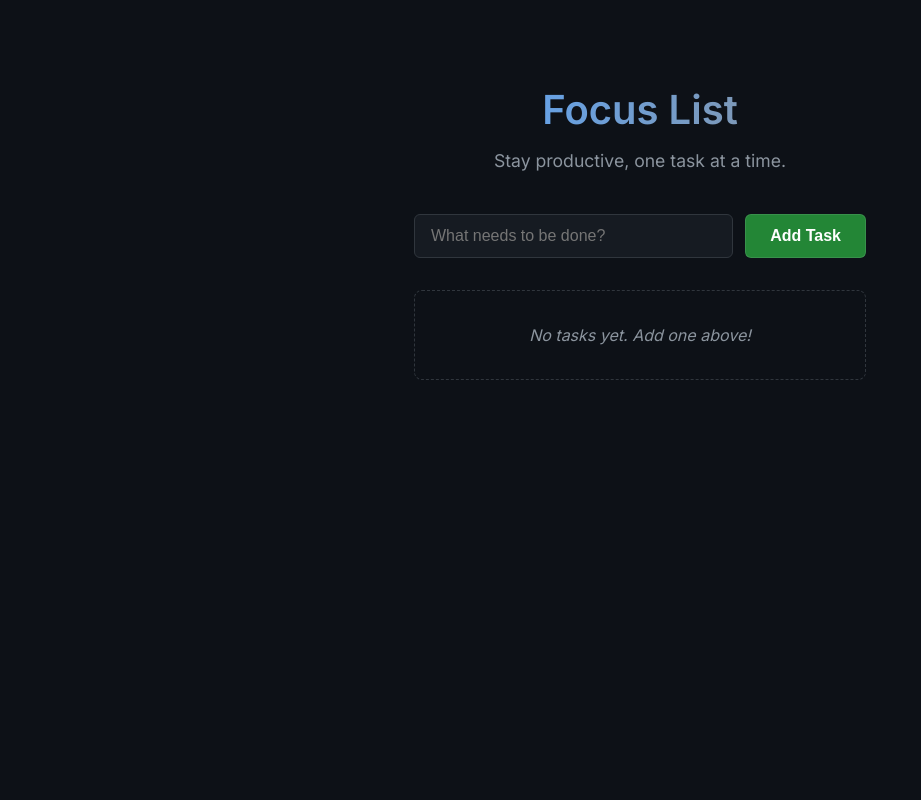
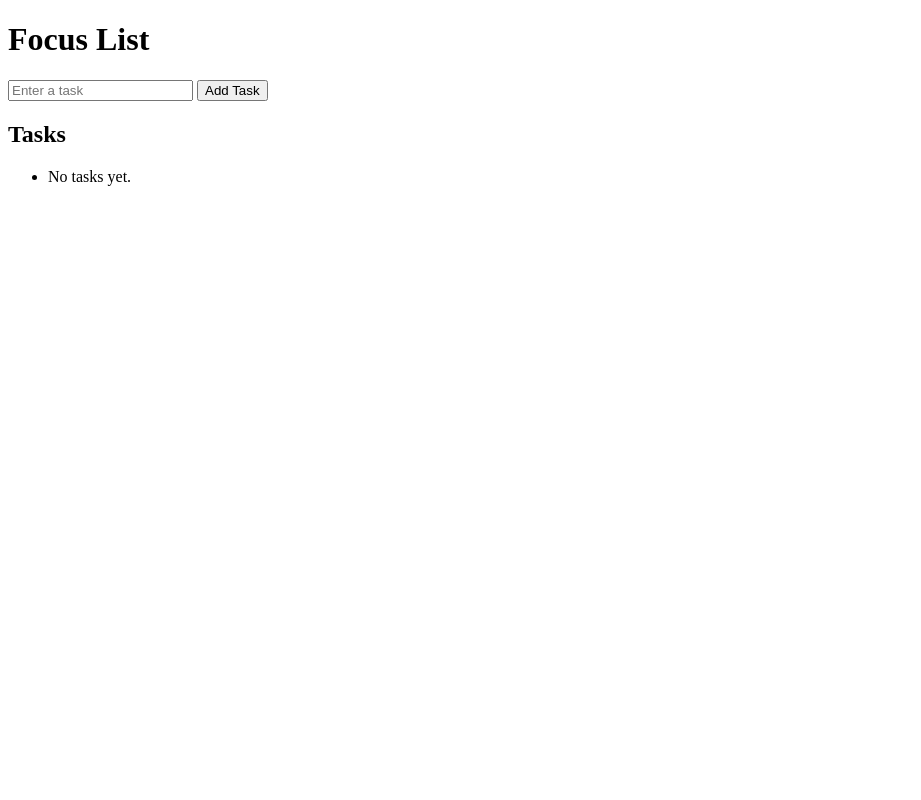
Before and after one commit to dhruvhaldar/focus_list, a Flask app: page / in a window 1280 px wide. Shown: the whole page, without its empty margins (0-921 px from the left). Run offline with Flask 3, Linux system fonts and the light colour scheme.

Commit message:
refactor: Remove custom CSS styling and simplify frontend HTML to a basic, unstyled structure.

```diff
--- a/static/style.css
+++ /dev/null
@@ -1,152 +0,0 @@
-:root {
-    --bg-color: #0d1117;
-    --card-bg: #161b22;
-    --text-primary: #f0f6fc;
-    --text-secondary: #8b949e;
-    --accent-color: #238636;
-    --accent-hover: #2ea043;
-    --delete-color: #da3633;
-    --delete-hover: #f85149;
-    --border-color: #30363d;
-    --font-family: 'Inter', -apple-system, BlinkMacSystemFont, "Segoe UI", Roboto, Helvetica, Arial, sans-serif;
-}
-
-* {
-    box-sizing: border-box;
-    margin: 0;
-    padding: 0;
-}
-
-body {
-    background-color: var(--bg-color);
-    color: var(--text-primary);
-    font-family: var(--font-family);
-    display: flex;
-    justify-content: center;
-    min-height: 100vh;
-    padding-top: 5rem;
-    line-height: 1.5;
-}
-
-.container {
-    width: 100%;
-    max-width: 500px;
-    padding: 0 1.5rem;
-}
-
-header {
-    text-align: center;
-    margin-bottom: 2.5rem;
-}
-
-header h1 {
-    font-size: 2.5rem;
-    font-weight: 700;
-    background: linear-gradient(90deg, #58a6ff, #8b949e);
-    -webkit-background-clip: text;
-    -webkit-text-fill-color: transparent;
-    margin-bottom: 0.5rem;
-}
-
-header p {
-    color: var(--text-secondary);
-    font-size: 1.1rem;
-}
-
-.add-task form {
-    display: flex;
-    gap: 0.75rem;
-    margin-bottom: 2rem;
-    position: relative;
-}
-
-input[type="text"] {
-    flex-grow: 1;
-    background-color: var(--card-bg);
-    border: 1px solid var(--border-color);
-    border-radius: 6px;
-    padding: 0.75rem 1rem;
-    color: var(--text-primary);
-    font-size: 1rem;
-    transition: border-color 0.2s, box-shadow 0.2s;
-    outline: none;
-}
-
-input[type="text"]:focus {
-    border-color: #58a6ff;
-    box-shadow: 0 0 0 3px rgba(88, 166, 255, 0.3);
-}
-
-button {
-    background-color: var(--accent-color);
-    color: white;
-    border: 1px solid rgba(240, 246, 252, 0.1);
-    border-radius: 6px;
-    padding: 0.75rem 1.5rem;
-    font-size: 1rem;
-    font-weight: 600;
-    cursor: pointer;
-    transition: background-color 0.2s, transform 0.1s;
-}
-
-button:hover {
-    background-color: var(--accent-hover);
-}
-
-button:active {
-    transform: scale(0.98);
-}
-
-.task-list ul {
-    list-style: none;
-    display: flex;
-    flex-direction: column;
-    gap: 0.75rem;
-}
-
-.task-list li {
-    background-color: var(--card-bg);
-    border: 1px solid var(--border-color);
-    border-radius: 8px;
-    padding: 1rem;
-    display: flex;
-    justify-content: space-between;
-    align-items: center;
-    transition: transform 0.2s, box-shadow 0.2s;
-}
-
-.task-list li:hover {
-    transform: translateY(-2px);
-    box-shadow: 0 4px 12px rgba(0, 0, 0, 0.2);
-    border-color: #8b949e;
-}
-
-.task-text {
-    font-size: 1.1rem;
-    word-break: break-word;
-}
-
-.delete-btn {
-    color: var(--text-secondary);
-    display: flex;
-    align-items: center;
-    justify-content: center;
-    padding: 0.5rem;
-    border-radius: 6px;
-    transition: color 0.2s, background-color 0.2s;
-}
-
-.delete-btn:hover {
-    color: var(--delete-hover);
-    background-color: rgba(218, 54, 51, 0.1);
-}
-
-.empty-state {
-    text-align: center;
-    color: var(--text-secondary);
-    font-style: italic;
-    margin-top: 2rem;
-    padding: 2rem;
-    border: 1px dashed var(--border-color);
-    border-radius: 8px;
-}
--- a/templates/index.html
+++ b/templates/index.html
@@ -1,49 +1,31 @@
 <!DOCTYPE html>
 <html lang="en">
+
 <head>
     <meta charset="UTF-8">
     <meta name="viewport" content="width=device-width, initial-scale=1.0">
     <title>Focus List</title>
-    <link rel="preconnect" href="https://fonts.googleapis.com">
-    <link rel="preconnect" href="https://fonts.gstatic.com" crossorigin>
-    <link href="https://fonts.googleapis.com/css2?family=Inter:wght@300;400;600&display=swap" rel="stylesheet">
-    <link rel="stylesheet" href="{{ url_for('static', filename='style.css') }}">
 </head>
+
 <body>
-    <div class="container">
-        <header>
     <h1>Focus List</h1>
-            <p>Stay productive, one task at a time.</p>
-        </header>
 
-        <section class="add-task">
     <form action="/add" method="POST">
-                <input type="text" name="content" placeholder="What needs to be done?" required autocomplete="off">
+        <input type="text" name="content" placeholder="Enter a task" required>
         <button type="submit">Add Task</button>
     </form>
-        </section>
 
-        <section class="task-list">
-            {% if tasks %}
+    <h2>Tasks</h2>
     <ul>
         {% for task in tasks %}
         <li>
-                            <span class="task-text">{{ task }}</span>
-                            <a href="/delete/{{ loop.index0 }}" class="delete-btn" aria-label="Delete task">
-                                <svg xmlns="http://www.w3.org/2000/svg" width="20" height="20" viewBox="0 0 24 24" fill="none" stroke="currentColor" stroke-width="2" stroke-linecap="round" stroke-linejoin="round">
-                                    <polyline points="3 6 5 6 21 6"></polyline>
-                                    <path d="M19 6v14a2 2 0 0 1-2 2H7a2 2 0 0 1-2-2V6m3 0V4a2 2 0 0 1 2-2h4a2 2 0 0 1 2 2v2"></path>
-                                </svg>
-                            </a>
+            {{ task }}
+            <a href="/delete/{{ loop.index0 }}">Delete</a>
         </li>
+        {% else %}
+        <li>No tasks yet.</li>
         {% endfor %}
     </ul>
-            {% else %}
-                <div class="empty-state">
-                    <p>No tasks yet. Add one above!</p>
-                </div>
-            {% endif %}
-        </section>
-    </div>
 </body>
+
 </html>
```
Also changed, not shown: README.md. Lines whose indentation alone changed are shown as unchanged.
